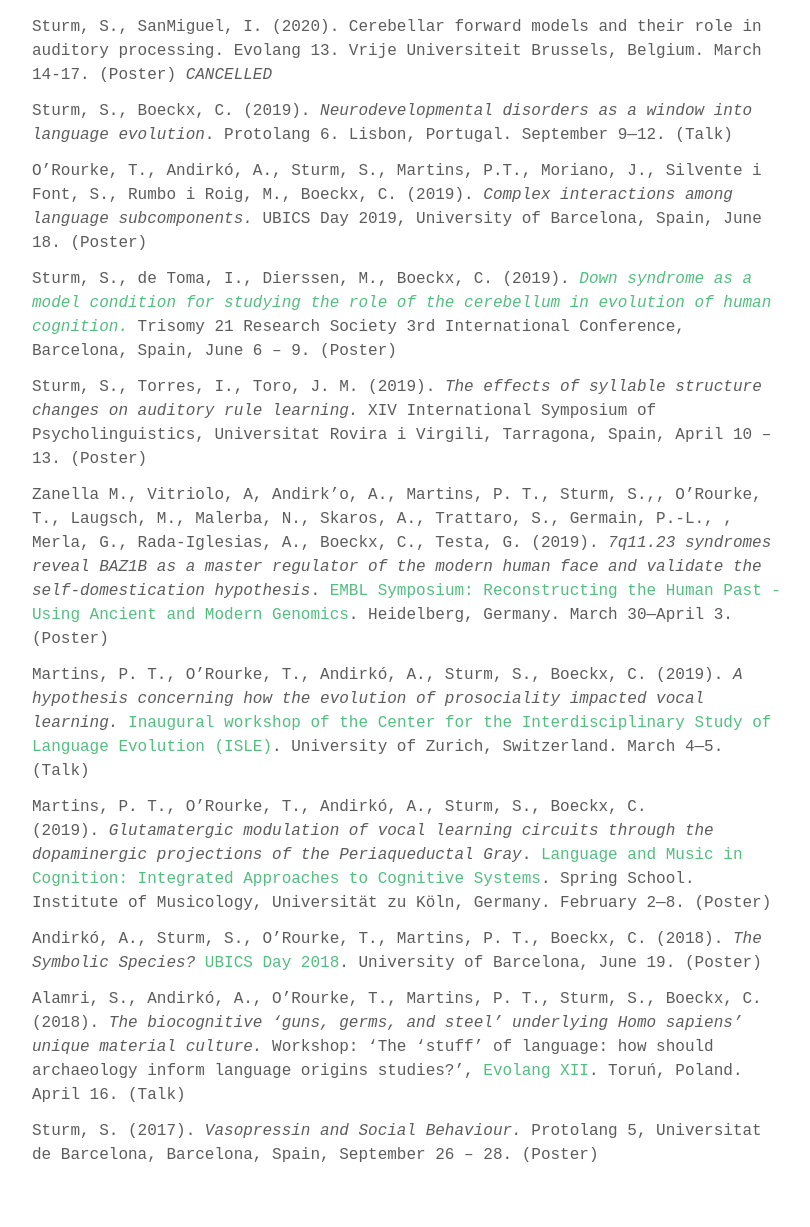
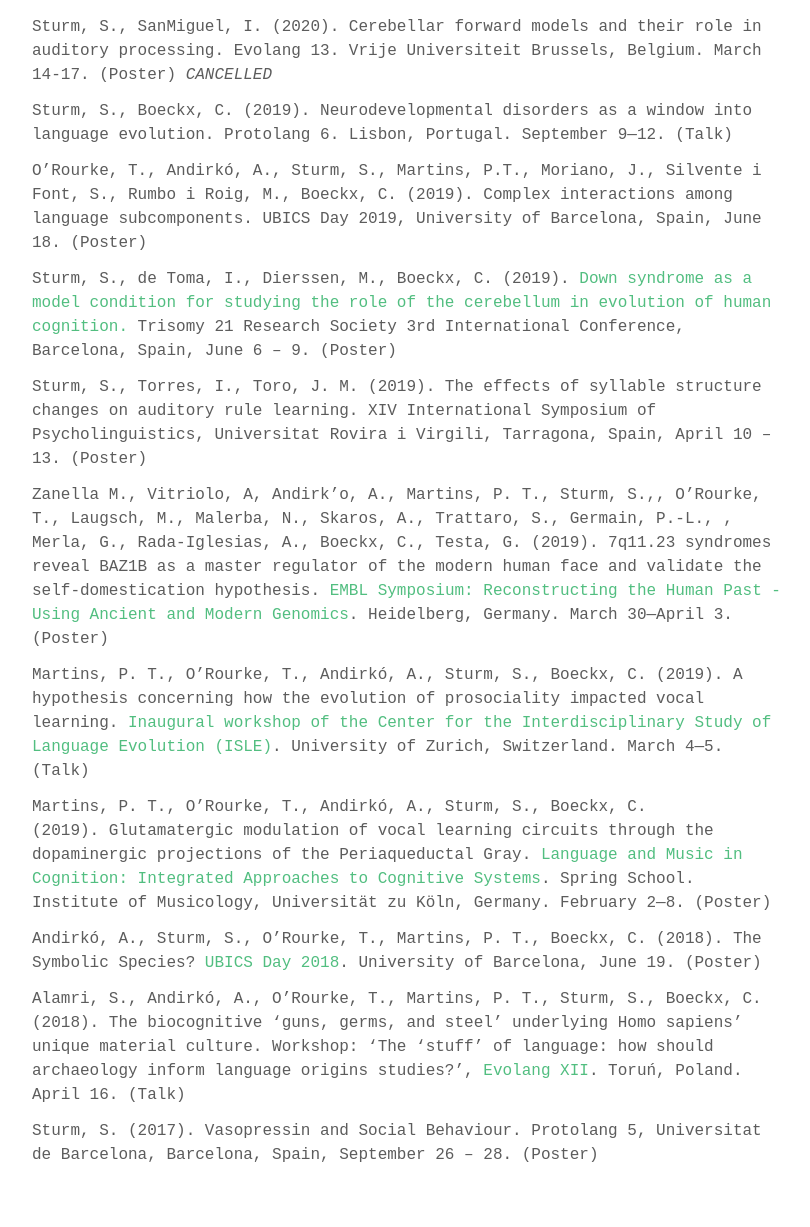
Before and after one commit to stefaniesturm/stefaniesturm.github.io, a Jekyll site: the page built from academic.md, in a window 1280 px wide. Shown: the part 622-1849 px from the top of the page, without its empty margins (232-1042 px from the left). Built offline with Jekyll 4.4.1, drawn with Linux system fonts in a browser that asks for light colours; some web fonts are replaced.

Commit message:
Update academic.md

```diff
--- a/academic.md
+++ b/academic.md
@@ -16,22 +16,22 @@ Sturm, S., SanMiguel, I. (2020). Illusionary Sense of Agency in Auditory Process
 
 Sturm, S., SanMiguel, I. (2020). Cerebellar forward models and their role in auditory processing. Evolang 13. Vrije Universiteit Brussels, Belgium. March 14-17. (Poster) *CANCELLED*
 
-Sturm, S., Boeckx, C. (2019). <em>Neurodevelopmental disorders as a window into language evolution</em>. Protolang 6. Lisbon, Portugal. September 9—12. (Talk)
+Sturm, S., Boeckx, C. (2019). Neurodevelopmental disorders as a window into language evolution. Protolang 6. Lisbon, Portugal. September 9—12. (Talk)
 
-O'Rourke, T., Andirkó, A., Sturm, S., Martins, P.T., Moriano, J., Silvente i Font, S., Rumbo i Roig, M., Boeckx, C. (2019). <em>Complex interactions among language subcomponents.</em> UBICS Day 2019, University of Barcelona, Spain, June 18. (Poster)
+O'Rourke, T., Andirkó, A., Sturm, S., Martins, P.T., Moriano, J., Silvente i Font, S., Rumbo i Roig, M., Boeckx, C. (2019). Complex interactions among language subcomponents. UBICS Day 2019, University of Barcelona, Spain, June 18. (Poster)
 
-Sturm, S., de Toma, I., Dierssen, M., Boeckx, C. (2019). <a href="https://stefaniesturm.github.io/cerebellum_poster/" target="_blank" rel="noopener noreferrer"><em>Down syndrome as a model condition for studying the role of the cerebellum in evolution of human cognition.</em></a> Trisomy 21 Research Society 3rd International Conference, Barcelona, Spain, June 6 – 9. (Poster)
+Sturm, S., de Toma, I., Dierssen, M., Boeckx, C. (2019). <a href="https://stefaniesturm.github.io/cerebellum_poster/" target="_blank" rel="noopener noreferrer">Down syndrome as a model condition for studying the role of the cerebellum in evolution of human cognition.</a> Trisomy 21 Research Society 3rd International Conference, Barcelona, Spain, June 6 – 9. (Poster)
 
-Sturm, S., Torres, I., Toro, J. M. (2019). <em>The effects of syllable structure changes on auditory rule learning.</em> XIV International Symposium of Psycholinguistics, Universitat Rovira i Virgili, Tarragona, Spain, April 10 – 13. (Poster)
+Sturm, S., Torres, I., Toro, J. M. (2019). The effects of syllable structure changes on auditory rule learning. XIV International Symposium of Psycholinguistics, Universitat Rovira i Virgili, Tarragona, Spain, April 10 – 13. (Poster)
 
-Zanella M., Vitriolo, A, Andirk’o, A., Martins, P. T., Sturm, S.,, O’Rourke, T., Laugsch, M., Malerba, N., Skaros, A., Trattaro, S., Germain, P.-L., , Merla, G., Rada-Iglesias, A., Boeckx, C., Testa, G. (2019). <em>7q11.23 syndromes reveal BAZ1B as a master regulator of the modern human face and validate the self-domestication hypothesis</em>. <a href="https://www.embo-embl-symposia.org/symposia/2019/EES19-02/index.html" target="_blank" rel="noopener noreferrer">EMBL Symposium: Reconstructing the Human Past - Using Ancient and Modern Genomics</a>. Heidelberg, Germany. March 30—April 3. (Poster)
+Zanella M., Vitriolo, A, Andirk’o, A., Martins, P. T., Sturm, S.,, O’Rourke, T., Laugsch, M., Malerba, N., Skaros, A., Trattaro, S., Germain, P.-L., , Merla, G., Rada-Iglesias, A., Boeckx, C., Testa, G. (2019). 7q11.23 syndromes reveal BAZ1B as a master regulator of the modern human face and validate the self-domestication hypothesis. <a href="https://www.embo-embl-symposia.org/symposia/2019/EES19-02/index.html" target="_blank" rel="noopener noreferrer">EMBL Symposium: Reconstructing the Human Past - Using Ancient and Modern Genomics</a>. Heidelberg, Germany. March 30—April 3. (Poster)
 
-Martins, P. T., O’Rourke, T., Andirkó, A., Sturm, S., Boeckx, C. (2019). <em>A hypothesis concerning how the evolution of prosociality impacted vocal learning.</em> <a href="https://www.comparativelinguistics.uzh.ch/en/events/ISLE-inaugural-workshop.html" target="_blank" rel="noopener noreferrer">Inaugural workshop of the Center for the Interdisciplinary Study of Language Evolution (ISLE)</a>. University of Zurich, Switzerland. March 4—5. (Talk)
+Martins, P. T., O’Rourke, T., Andirkó, A., Sturm, S., Boeckx, C. (2019). A hypothesis concerning how the evolution of prosociality impacted vocal learning. <a href="https://www.comparativelinguistics.uzh.ch/en/events/ISLE-inaugural-workshop.html" target="_blank" rel="noopener noreferrer">Inaugural workshop of the Center for the Interdisciplinary Study of Language Evolution (ISLE)</a>. University of Zurich, Switzerland. March 4—5. (Talk)
 
-Martins, P. T., O’Rourke, T., Andirkó, A., Sturm, S., Boeckx, C. (2019). <em>Glutamatergic modulation of vocal learning circuits through the dopaminergic projections of the Periaqueductal Gray</em>. <a href="http://musikwissenschaft.phil-fak.uni-koeln.de/38531.html?&L=1" target="_blank" rel="noopener noreferrer">Language and Music in Cognition: Integrated Approaches to Cognitive Systems</a>. Spring School. Institute of Musicology, Universität zu Köln, Germany. February 2—8. (Poster)
+Martins, P. T., O’Rourke, T., Andirkó, A., Sturm, S., Boeckx, C. (2019). Glutamatergic modulation of vocal learning circuits through the dopaminergic projections of the Periaqueductal Gray. <a href="http://musikwissenschaft.phil-fak.uni-koeln.de/38531.html?&L=1" target="_blank" rel="noopener noreferrer">Language and Music in Cognition: Integrated Approaches to Cognitive Systems</a>. Spring School. Institute of Musicology, Universität zu Köln, Germany. February 2—8. (Poster)
 
-Andirkó, A., Sturm, S., O’Rourke, T., Martins, P. T., Boeckx, C. (2018). <em>The Symbolic Species?</em> <a href="http://ubics.ub.edu/days2018/" target="_blank" rel="noopener noreferrer">UBICS Day 2018</a>. University of Barcelona, June 19. (Poster)
+Andirkó, A., Sturm, S., O’Rourke, T., Martins, P. T., Boeckx, C. (2018). The Symbolic Species? <a href="http://ubics.ub.edu/days2018/" target="_blank" rel="noopener noreferrer">UBICS Day 2018</a>. University of Barcelona, June 19. (Poster)
 
-Alamri, S., Andirkó, A., O’Rourke, T., Martins, P. T., Sturm, S., Boeckx, C. (2018). <em>The biocognitive ‘guns, germs, and steel’ underlying Homo sapiens’ unique material culture.</em> Workshop: ‘The ‘stuff’ of language: how should archaeology inform language origins studies?’, <a href="https://evolang.cles.umk.pl/" target="_blank" rel="noopener noreferrer">Evolang XII</a>. Toruń, Poland. April 16. (Talk)
+Alamri, S., Andirkó, A., O’Rourke, T., Martins, P. T., Sturm, S., Boeckx, C. (2018). The biocognitive ‘guns, germs, and steel’ underlying Homo sapiens’ unique material culture. Workshop: ‘The ‘stuff’ of language: how should archaeology inform language origins studies?’, <a href="https://evolang.cles.umk.pl/" target="_blank" rel="noopener noreferrer">Evolang XII</a>. Toruń, Poland. April 16. (Talk)
 
-Sturm, S. (2017). <em>Vasopressin and Social Behaviour. </em>Protolang 5, Universitat de Barcelona, Barcelona, Spain, September 26 – 28. (Poster)
+Sturm, S. (2017). Vasopressin and Social Behaviour. Protolang 5, Universitat de Barcelona, Barcelona, Spain, September 26 – 28. (Poster)
```
